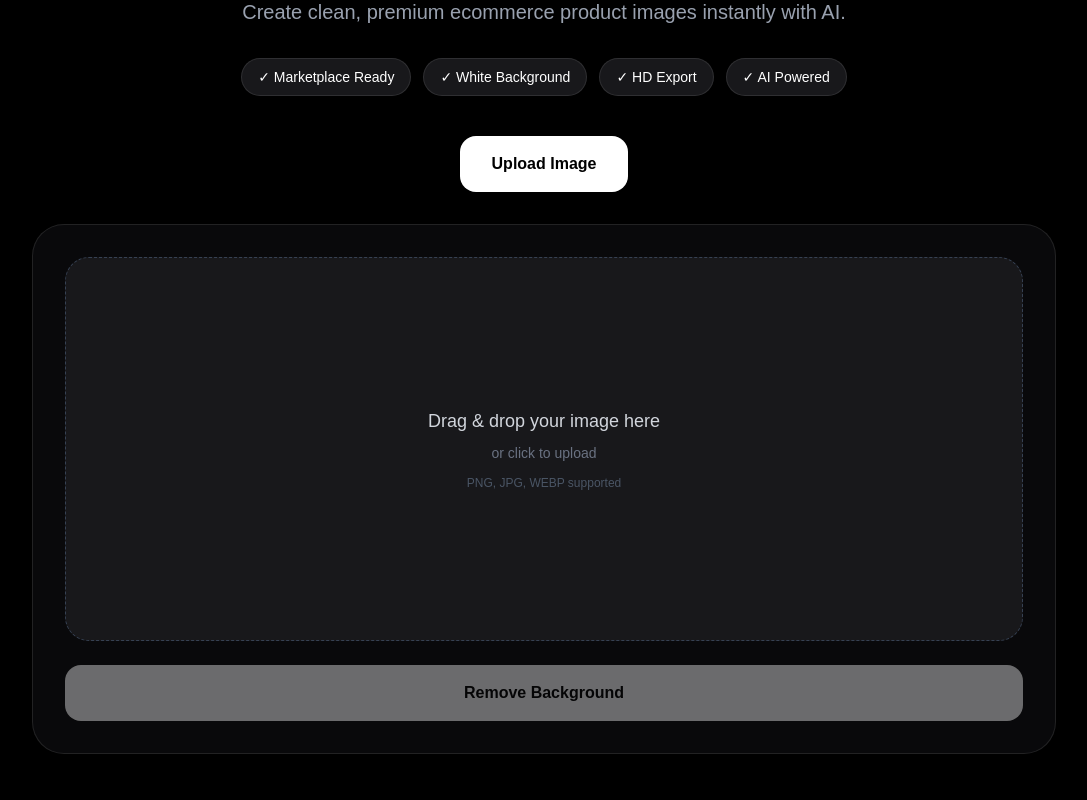
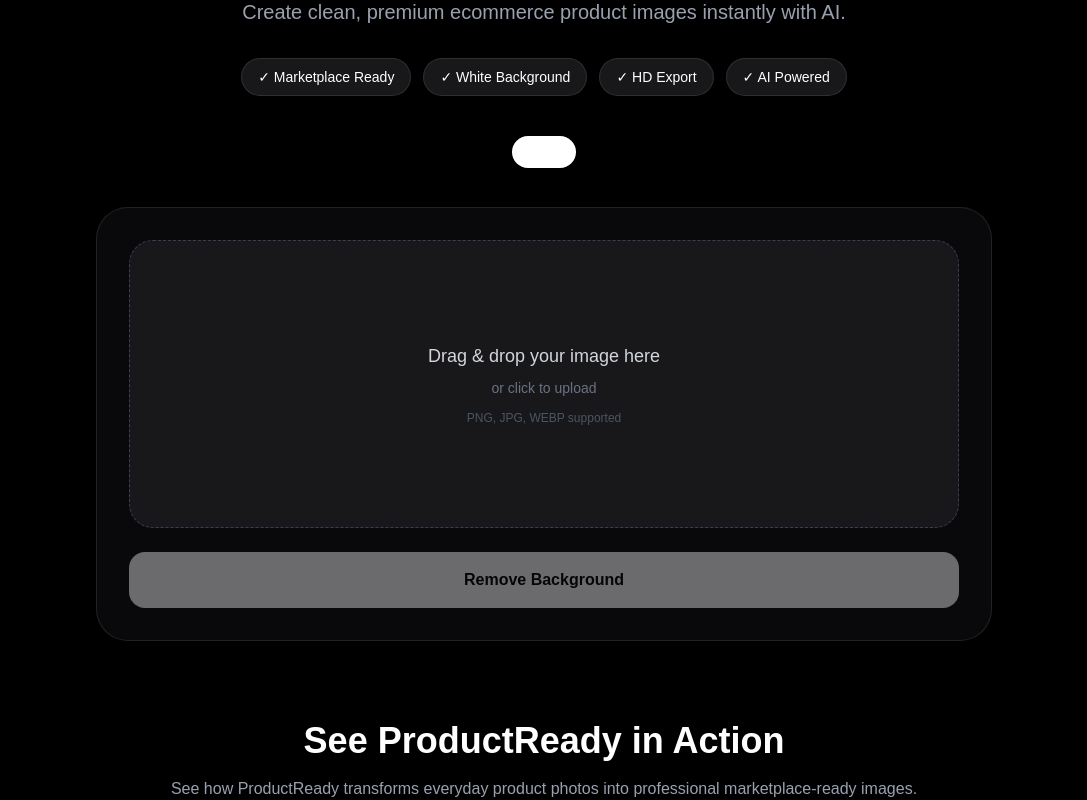
Before and after one commit to myaprak48/productready, a Next.js app: page / in a window 1280 px wide. Shown: the part 420-1220 px from the top of the page, without its empty margins (96-1183 px from the left). Built offline with nearby package versions, Linux system fonts and the light colour scheme.

Commit message:
premium-upload-area

```diff
--- a/app/page.tsx
+++ b/app/page.tsx
@@ -133,7 +133,7 @@
           </div>
 
           <label className="inline-flex items-center justify-center bg-white text-black px-8 py-4 rounded-2xl font-semibold cursor-pointer hover:bg-gray-200 transition">
-            Upload Image
+
             <input
               type="file"
               accept="image/*"
@@ -145,8 +145,8 @@
       </section>
 
       <section className="px-6 pb-20">
-        <div className="max-w-5xl mx-auto rounded-[2rem] border border-white/10 bg-zinc-950 p-4 md:p-8 shadow-2xl">
-          <label className="w-full h-72 md:h-96 border border-dashed border-gray-700 rounded-[1.5rem] flex items-center justify-center bg-zinc-900 cursor-pointer overflow-hidden">
+        <div className="max-w-4xl mx-auto rounded-[2rem] border border-white/10 bg-zinc-950 p-4 md:p-8 shadow-2xl">
+          <label className="w-full h-56 md:h-72 border border-dashed border-gray-700 rounded-[1.5rem] flex items-center justify-center bg-zinc-900 cursor-pointer overflow-hidden">
             {preview ? (
               <img
                 src={preview}
```
